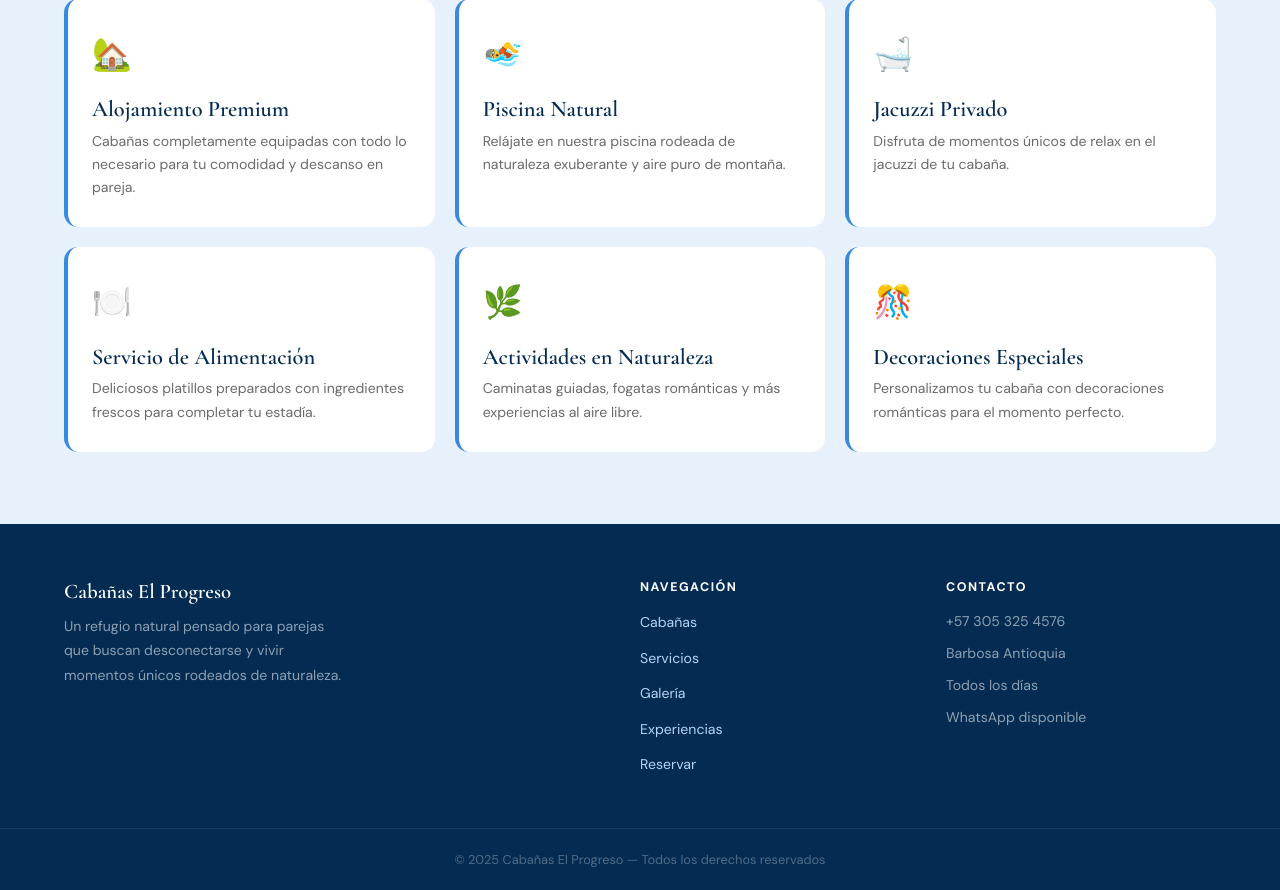
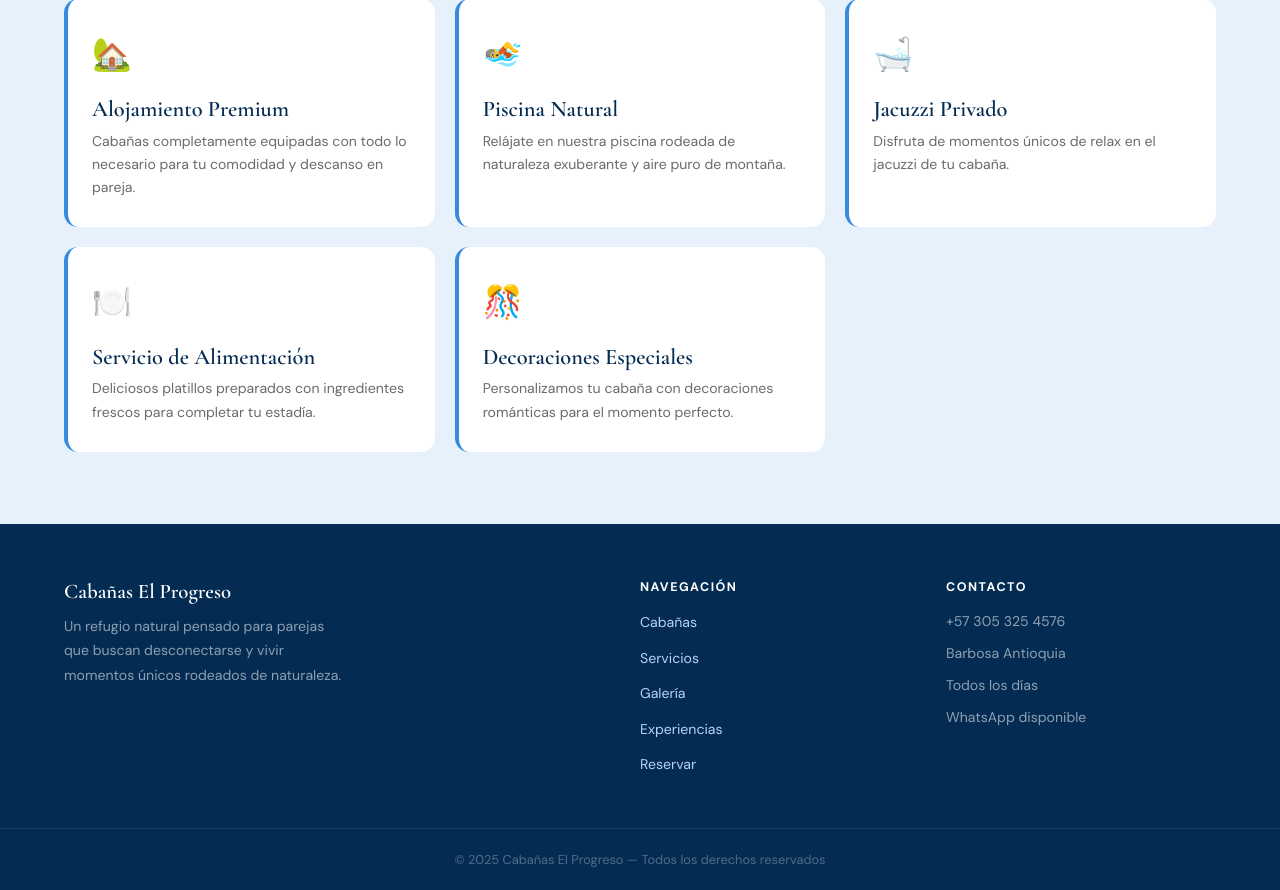
Before and after one commit to diego129g/Pagina_web_caba-as_el_progreso, a Django app: page /servicios/ in a window 1280 px wide. Shown: the part 362-1252 px from the top of the page. Run offline with Django 5.2, Linux system fonts and the light colour scheme.

Commit message:
cambios en servicios

```diff
--- a/templates/public/servicios.html
+++ b/templates/public/servicios.html
@@ -31,11 +31,6 @@
                 <p>Deliciosos platillos preparados con ingredientes frescos para completar tu estadía.</p>
             </div>
             <div class="servicio-item">
-                <div class="servicio-item__icon">🌿</div>
-                <h3>Actividades en Naturaleza</h3>
-                <p>Caminatas guiadas, fogatas románticas y más experiencias al aire libre.</p>
-            </div>
-            <div class="servicio-item">
                 <div class="servicio-item__icon">🎊</div>
                 <h3>Decoraciones Especiales</h3>
                 <p>Personalizamos tu cabaña con decoraciones románticas para el momento perfecto.</p>
```
